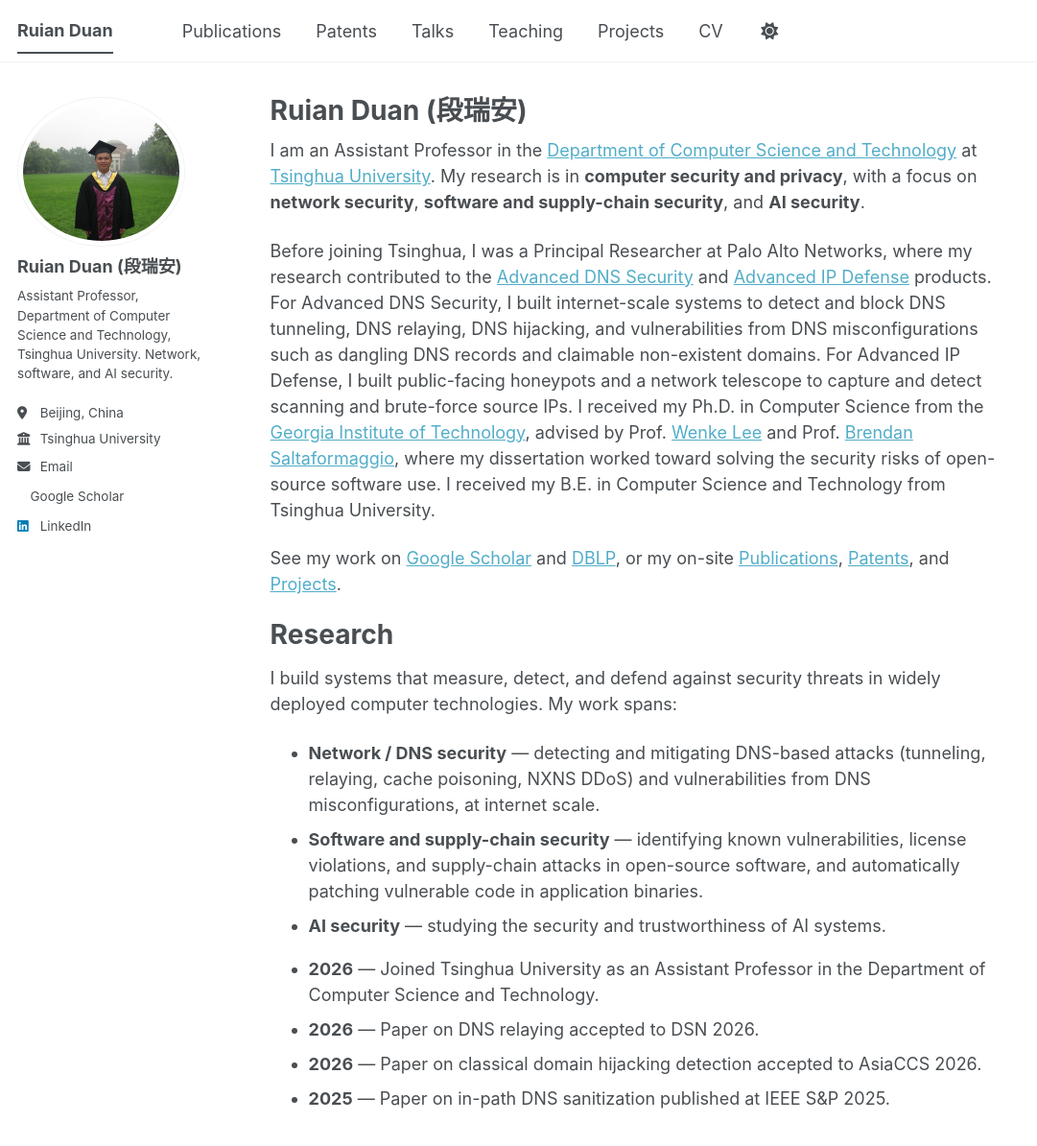
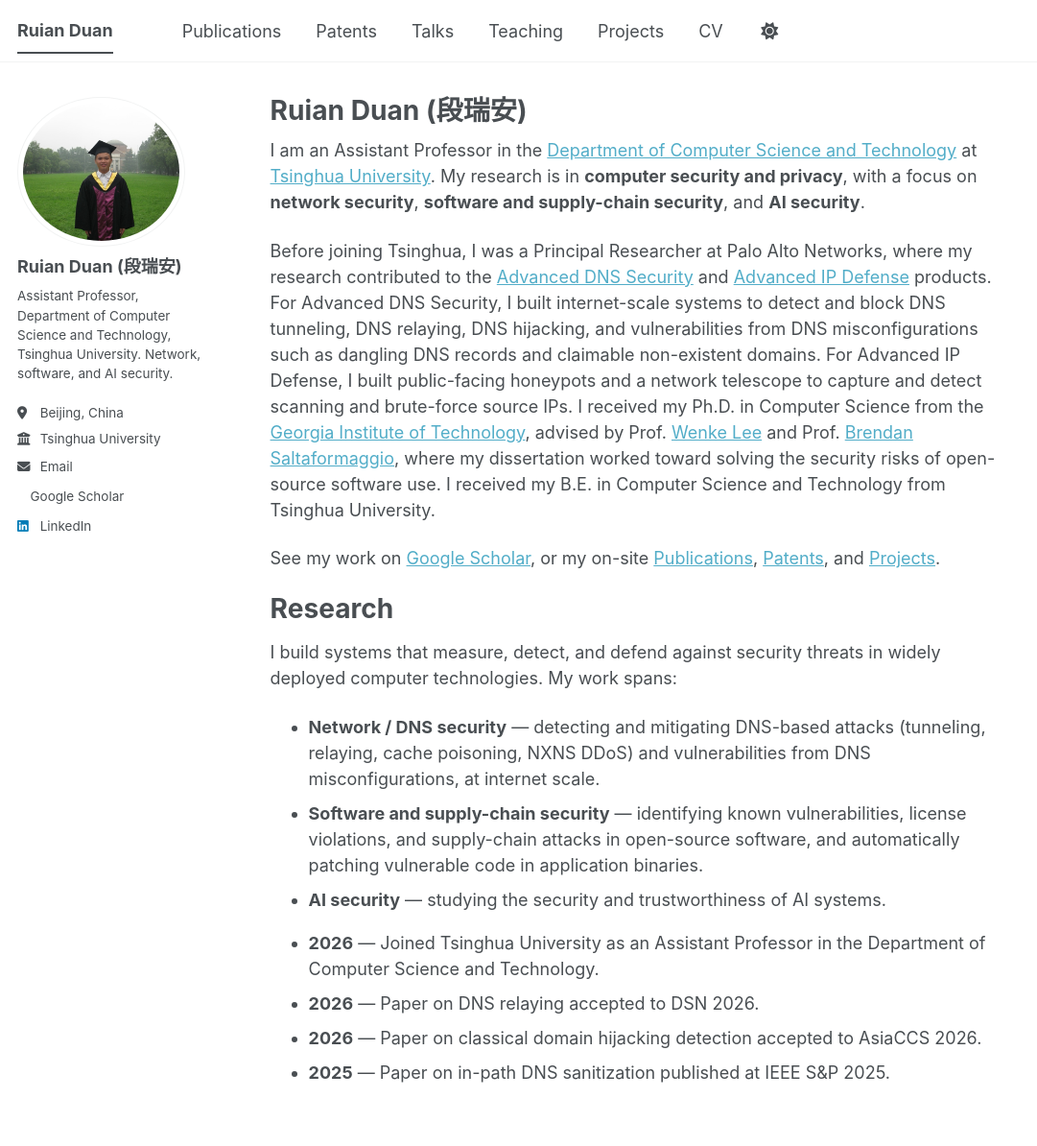
Before and after one commit to lingfennan/lingfennan.github.io, a Jekyll site: the page built from _pages/about.md, in a window 1280 px wide and 1203 px high. Shown: the top 1194 px of the window at 96% size, without its empty margins (0-1081 px from the left). Built offline with Jekyll 4.4.1, drawn with Linux system fonts in a browser that asks for light colours; a script bundle is joined from its source files by our own code; a style sheet for code colours, icons or effects is not loaded.

Commit message:
Drop DBLP link (redundant with Scholar + on-site Publications)
Co-Authored-By: Claude Opus 4.8 <noreply@anthropic.com>

```diff
--- a/_pages/about.md
+++ b/_pages/about.md
@@ -11,7 +11,7 @@ I am an Assistant Professor in the [Department of Computer Science and Technolog
 
 Before joining Tsinghua, I was a Principal Researcher at Palo Alto Networks, where my research contributed to the [Advanced DNS Security](https://www.paloaltonetworks.com/network-security/advanced-dns-security) and [Advanced IP Defense](https://docs.paloaltonetworks.com/advanced-ip-defense/activation-and-onboarding/introducing-advanced-ip-defense) products. For Advanced DNS Security, I built internet-scale systems to detect and block DNS tunneling, DNS relaying, DNS hijacking, and vulnerabilities from DNS misconfigurations such as dangling DNS records and claimable non-existent domains. For Advanced IP Defense, I built public-facing honeypots and a network telescope to capture and detect scanning and brute-force source IPs. I received my Ph.D. in Computer Science from the [Georgia Institute of Technology](https://www.gatech.edu/), advised by Prof. [Wenke Lee](https://wenke.gtisc.gatech.edu/) and Prof. [Brendan Saltaformaggio](https://saltaformaggio.ece.gatech.edu/), where my dissertation worked toward solving the security risks of open-source software use. I received my B.E. in Computer Science and Technology from Tsinghua University.
 
-See my work on [Google Scholar](https://scholar.google.com/citations?user=vsi3Dk4AAAAJ&hl=en) and [DBLP](https://dblp.org/pid/117/4491.html), or my on-site [Publications](/publications/), [Patents](/patents/), and [Projects](/portfolio/).
+See my work on [Google Scholar](https://scholar.google.com/citations?user=vsi3Dk4AAAAJ&hl=en), or my on-site [Publications](/publications/), [Patents](/patents/), and [Projects](/portfolio/).
 
 Research
 ======
```
